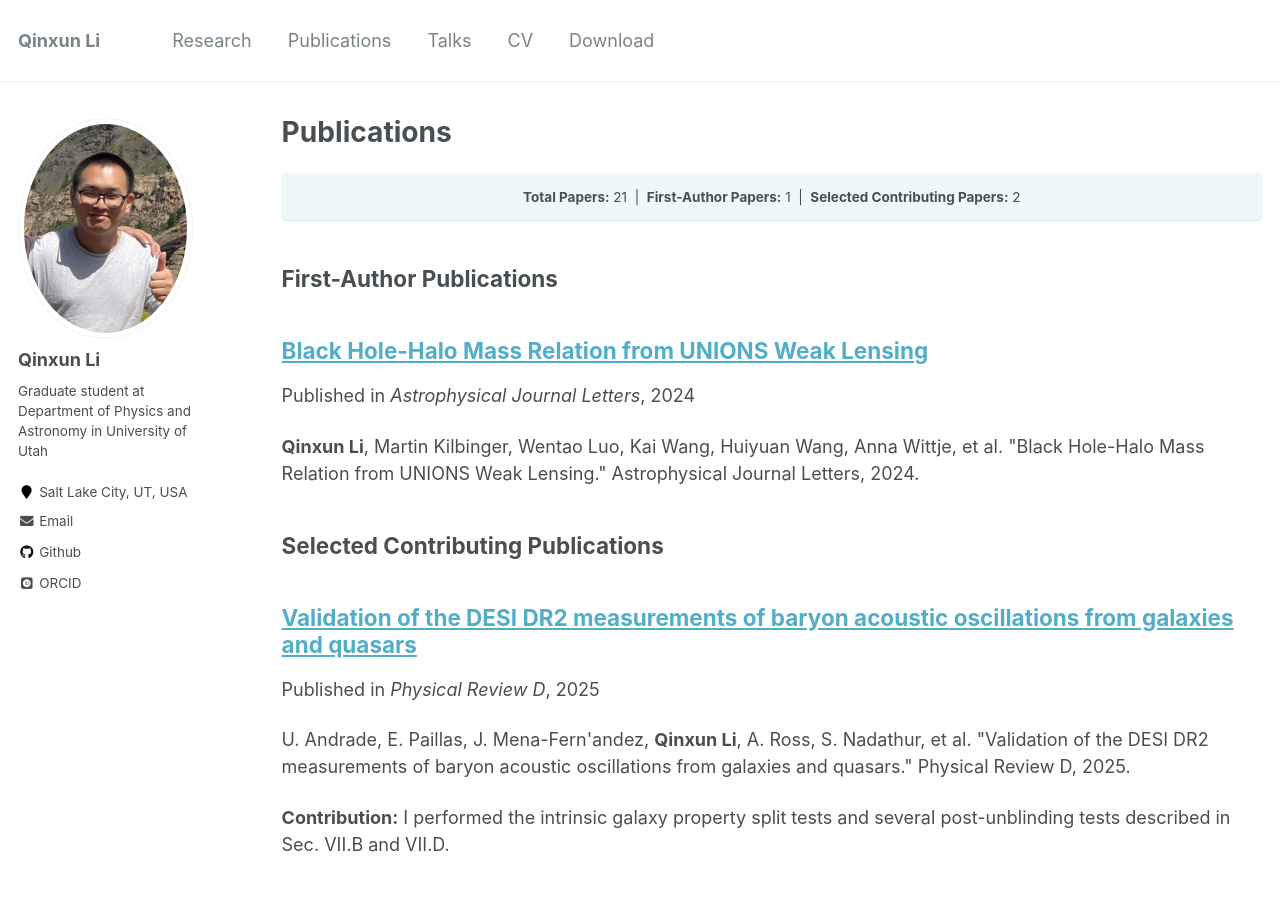
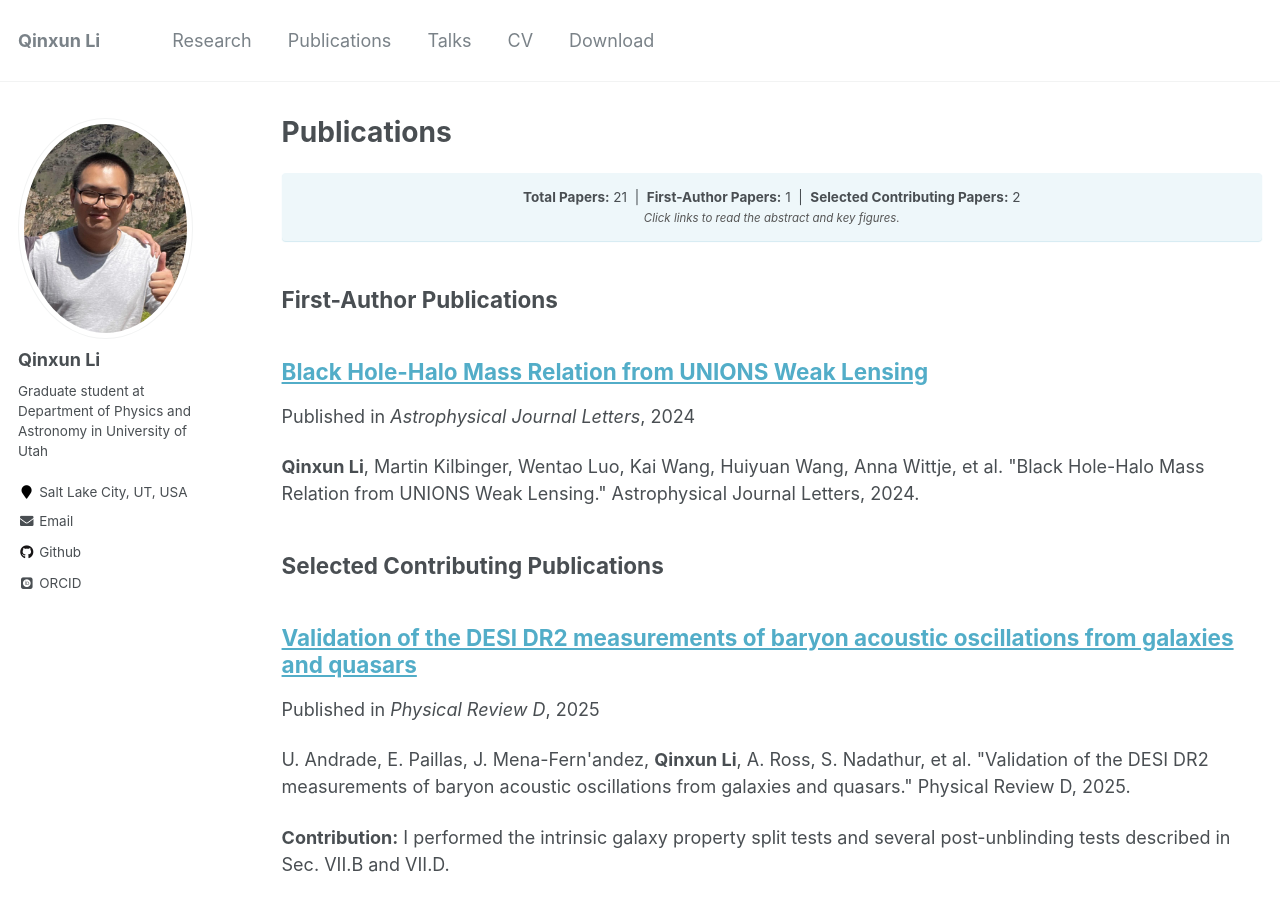
Before and after one commit to qxli2333/qxli2333.github.io, a Jekyll site: the page built from _pages/publications.md, in a window 1280 px wide and 900 px high. Built offline with Jekyll 4.4.1, drawn with Linux system fonts in a browser that asks for light colours; some web fonts are replaced.

Commit message:
change font size

```diff
--- a/_pages/publications.md
+++ b/_pages/publications.md
@@ -11,10 +11,12 @@
 
 {% include base_path %}
 
-<div class="notice--info" style="margin-bottom: 2em; font-size: 1.1em; text-align: center;">
+<div class="notice--info" style="margin-bottom: 2em; font-size: 1.3em; text-align: center;">
   <strong>Total Papers:</strong> {{ site.data.pub_stats.total }} &nbsp;|&nbsp;
   <strong>First-Author Papers:</strong> {{ site.data.pub_stats.first_author }} &nbsp;|&nbsp;
   <strong>Selected Contributing Papers:</strong> {{ site.data.pub_stats.selected }}
+  <br>
+  <span style="font-size: 0.85em; font-weight: normal; color: #555;"><i>Click links to read the abstract and key figures.</i></span>
 </div>
 
 {% assign first_author_pubs = site.publications | where: "pub_type", "1_first_author" | sort: "date" | reverse %}
--- a/markdown_generator/own-bib.bib
+++ b/markdown_generator/own-bib.bib
@@ -207,7 +207,7 @@
       adsnote = {Provided by the SAO/NASA Astrophysics Data System},
       annotation={I performed the consistency tests of BAO measurements and wrote Section III.C. I also made Figure 6 and 13, which show the BAO and SN distance measurements in comparison to various cosmological models.},
       figure = {https://journals.aps.org/prd/article/10.1103/tr6y-kpc6/figures/6/medium},
-      caption = {The BAO distance measurements from DESI DR2 in comparison to DR1 and the predictions from DESI best-fit $\Lambda$CDM model and Planck 2018 $\Lambda$CDM model. The four panels are for different BAO observables, including the isotropic BAO distance $D_V/r_d$, the angular diameter distance $D_M/r_d$, the Hubble distance $D_H/r_d$, and the combination of $D_M$ and $D_H$ in the anisotropic BAO measurement. We find a good agreement and a significant improvement in the precision of the BAO measurements from DR1 to DR2. The best-fit $\Lambda$CDM model from DR2 is in a clear tension with the Planck 2018, yielding a $\sim 2\sigma$ discrepancy in the constrained $\Omega_m$ and $H_0r_d$ parameters. I made this plot for the paper. },
+      caption = {The BAO distance measurements from DESI DR2 in comparison to DR1 and the predictions from DESI best-fit $\Lambda$CDM model and Planck 2018 $\Lambda$CDM model. The four panels are for different BAO observables, including the isotropic BAO distance $D_V/r_d$, the angular diameter distance $D_M/r_d$, the Hubble distance $D_H/r_d$, and the combination of $D_M$ and $D_H$ in the anisotropic BAO measurement. We find a good agreement and a significant improvement in the precision of the BAO measurements from DR1 to DR2. The best-fit $\Lambda$CDM model from DR2 is in a clear tension with the Planck 2018, yielding a $\sim 2\sigma$ discrepancy in the constrained $\\Omega_{m}$ and $H_0r_d$ parameters. I made this plot for the paper. },
       figure1 = {https://journals.aps.org/prd/article/10.1103/tr6y-kpc6/figures/13/medium},
       caption1 = {A synthetic Hubble diagram summarizing the distance measurements from both supernovae (SN) and BAO, in comparison to the predictions from various cosmological models. In the top row, BAO distances from DESI DR2 are shown in grey points, normalized by the Planck 2018 $\Lambda$CDM model. In the bottom row, SN distances from the Pantheon+, Union3, and DES Y5 compilations are shown in grey points, in the unit of distance modulus, shifted to match the Planck 2018 $\Lambda$CDM model at their average redshift. The $\Lambda$CDM models constrained by CMB, BAO, and SN data are shown in black, blue, and orange solid lines, respectively. The $w_0w_a$CDM models constrained by CMB+BAO+SN data are shown in red dashed lines. From this figure, we can tell why $w$CDM and $\Lambda$CDM models can not fit the BAO and SN data simultaneously, and how the $w_0w_a$CDM model can provide a better fit to both datasets. I made this plot for the paper. },
       figure2 ={https://journals.aps.org/prd/article/10.1103/tr6y-kpc6/figures/11/medium},
```
